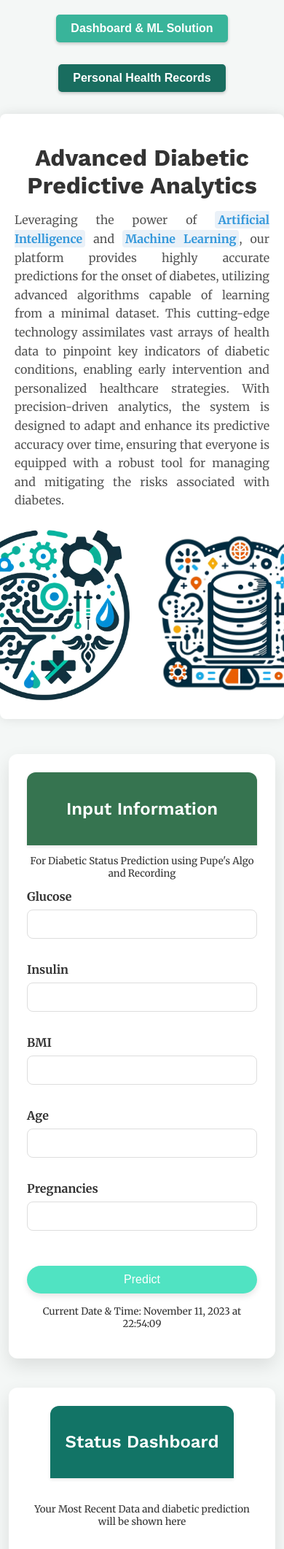
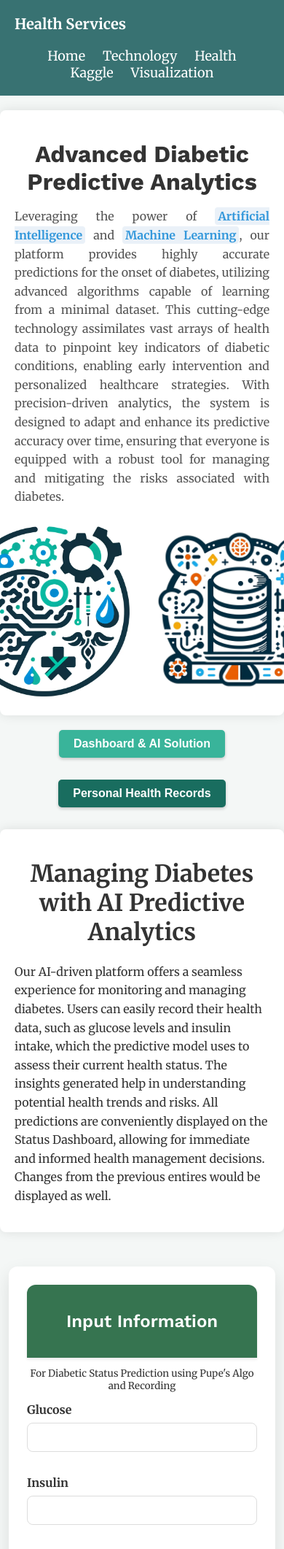
Before and after one commit to chanonchacharu/MSD-DiabeticPredWebsite, a Django app: page /add in a window 390 px wide; the page is wider, and only the part inside the window is pictured. Shown: the top 2122 px of that part at 73% size. Run offline with Django 4.2, Linux system fonts and the light colour scheme.

Commit message:
Update website navigation

```diff
--- a/hello_world/core/views.py
+++ b/hello_world/core/views.py
@@ -2,3 +2,7 @@ from django.shortcuts import render
 
 def homepage(request):
     return render(request, "components/homepage.html")
+
+
+def test(request):
+    return render(request, "components/header.html")
--- /dev/null
+++ b/hello_world/templates/components/footer.html
@@ -0,0 +1,47 @@
+<style>
+    .footer {
+        background-color: #387272;
+        color: white;
+        padding: 20px;
+        text-align: center;
+    }
+
+    .social-media {
+        margin: 10px 0;
+    }
+
+    .social-icon img {
+        width: 24px; /* Or your preferred size */
+        height: auto;
+        margin: 0 10px;
+        vertical-align: middle;
+    }
+
+    .social-icon {
+        display: inline;
+    }
+
+    .contact-info, .social-media, .copyright {
+        margin-bottom: 10px;
+    }
+
+    /* Add hover effects for social media icons */
+    .social-icon:hover img {
+        opacity: 0.7;
+    }
+</style>
+
+<div class="footer">
+    <div class="contact-info">
+        <p>Contact us: DES343@siit.tu.ac.th</p>
+    </div>
+    {% load static %}
+    <div class="social-media">
+        <!-- <a href="" target="_blank" class="social-icon">
+            <img src="{% static '2021_Facebook_icon.svg.png' %}" alt="Facebook" />
+        </a> -->
+    </div>
+    <div class="copyright">
+        <p>&copy; 2023 Health Services Website</p>
+    </div>
+</div>
--- /dev/null
+++ b/hello_world/templates/components/header.html
@@ -0,0 +1,82 @@
+<link href="https://fonts.googleapis.com/css2?family=Work+Sans:wght@400;600;700&family=Merriweather:wght@400;700&display=swap" rel="stylesheet">
+<style>
+        body {
+            font-family: 'Merriweather', serif;
+            color: #333;
+            background-color: #f0f0f0;
+            margin: 0;
+            padding: 0;
+        }
+        h1, h2, h3, h4, h5, h6 {
+            font-family: 'Work Sans', sans-serif;
+        }
+        h1 {
+            font-weight: 700;
+        }
+        p {
+            font-weight: 400;
+        }
+        .header, .footer {
+            background-color: #387272;
+            color: white;
+            padding: 20px;
+            text-align: center;
+        }
+        .header {
+            display: flex;
+            justify-content: space-between;
+            align-items: center;
+        }
+        .header nav a, .footer a {
+            color: white;
+            text-decoration: none;
+            margin: 0 10px;
+            transition: color 0.3s ease-in-out;
+        }
+        .header .logo, .footer {
+            font-weight: bold;
+        }
+
+        .header .logo {
+            font-size: 20px; /* Or any size you prefer */
+            font-weight: bold;
+            margin-bottom: 10px; /* Or any size you prefer */
+        }
+
+        nav a {
+            color: white; /* Or any color you prefer */
+            text-decoration: none; /* Removes the underline */
+            margin: 0 15px; /* Or any spacing you prefer */
+            font-size: 18px; /* Or any size you prefer */
+            transition: color 0.3s ease, text-decoration 0.3s ease; /* Smooth transition for hover effect */
+        }
+
+        nav a:hover, nav a:focus {
+            color: #4cafaa;
+            text-decoration: none;
+        }
+
+        @media (max-width: 768px) {
+            .header {
+                flex-direction: column;
+                align-items: flex-start;
+            }
+            .header nav {
+                margin-top: 10px;
+            }
+            .header .logo {
+                margin-bottom: 10px;
+            }
+        }
+</style>
+
+<div class="header">
+    <div class="logo">Health Services</div>
+    <nav>
+        <a href="{% url 'homepage' %}">Home</a>
+        <a href="{% url 'dashboard_prediction' %}">Technology</a>
+        <a href="{% url 'personal_health_list' %}">Health</a>
+        <a href="{% url 'kaggle_data' %}">Kaggle</a>
+        <a href="{% url 'scatter-plot' %}">Visualization</a>
+    </nav>
+</div>
--- a/hello_world/templates/data_sci/personal_dashboard_v2.html
+++ b/hello_world/templates/data_sci/personal_dashboard_v2.html
@@ -1,3 +1,5 @@
+{% include 'components/header.html' %}
+
 <!DOCTYPE html>
 <html lang="en">
 <head>
@@ -264,7 +266,6 @@
   </style>
 </head>
 <body>
-  {% include 'decorators/dashboard_personal_health_list_nav.html' %}
   <div class="health-records-overview">
     <h1>Advanced Diabetic Predictive Analytics</h1>
     <p>
@@ -287,6 +288,43 @@
       <img class="centered-logo" src="{% static 'database_image.png' %}" alt="AI and ML Diabetes Prediction Logo">
     </div>
   </div>
+  {% include 'decorators/dashboard_personal_health_list_nav.html' %}
+
+  <style>
+    .dataset-overview {
+        text-align: center;
+        max-width: 800px;
+        margin: 20px auto;
+        padding: 20px;
+        background: #fff;
+        border-radius: 8px;
+        box-shadow: 0px 0px 15px rgba(0, 0, 0, 0.1);
+    }
+    .dataset-overview h1 {
+        font-family: 'Merriweather', serif;
+    }
+
+    .dataset-overview p {
+        text-align: left;
+        line-height: 1.6;
+    }
+  </style>
+  <div class="dataset-overview">
+    <h1>Managing Diabetes with AI Predictive Analytics</h1>
+    <p>
+        Our AI-driven platform offers a seamless experience for
+        monitoring and managing diabetes. Users can easily record
+        their health data, such as glucose levels and insulin
+        intake, which the predictive model uses to assess their
+        current health status. The insights generated help in
+        understanding potential health trends and risks.
+        All predictions are conveniently displayed on the Status
+        Dashboard, allowing for immediate and informed health
+        management decisions. Changes from the previous entires would
+        be displayed as well.
+    </p>
+  </div>
+
   <div class="main-container">
     <div class="form-container">
         <div class="form-header">
@@ -395,8 +433,50 @@
           </div>
         </div>
       </div>
+    </div>
+
+    <div class="learn-more-container">
+      <h2>Learn More About Our AI Solutions</h2>
+      <p>Discover the innovative technology behind our advanced AI models and how they can benefit you.</p>
+      <a href="" class="learn-more-btn">Explore AI Technology</a>
+    </div>
+
+  </div>
 
 </body>
+
+<style>
+  .learn-more-container {
+    background: #fff;
+    padding: 20px;
+    border-radius: 8px;
+    box-shadow: 0 4px 8px rgba(0, 0, 0, 0.1);
+    text-align: center;
+    margin: 20px auto;
+    max-width: 500px;
+  }
+  .learn-more-container h2 {
+    color: #127466;
+    margin-bottom: 16px;
+  }
+  .learn-more-container p {
+    color: #333;
+    margin-bottom: 24px;
+  }
+  .learn-more-btn {
+    display: inline-block;
+    padding: 10px 20px;
+    background-color: #50E3C2;
+    color: #fff;
+    border-radius: 20px;
+    text-decoration: none;
+    font-weight: bold;
+    transition: background-color 0.3s;
+  }
+  .learn-more-btn:hover {
+    background-color: #34c29e;
+  }
+</style>
 
 <script>
   function updateDateTime() {
@@ -419,3 +499,6 @@
 </script>
 
 </html>
+
+
+{% include 'components/footer.html' %}
--- a/hello_world/templates/data_sci/personal_health_data.html
+++ b/hello_world/templates/data_sci/personal_health_data.html
@@ -141,6 +141,7 @@
         color: #555;
     }
 </style>
+{% include 'components/header.html' %}
 
 {% include 'decorators/dashboard_personal_health_list_nav.html' %}
 <div class="content">
@@ -187,3 +188,5 @@
         </table>
     </div>
 </div>
+
+{% include 'components/footer.html' %}
--- a/hello_world/templates/data_sci/visualization.html
+++ b/hello_world/templates/data_sci/visualization.html
@@ -190,6 +190,7 @@
             }
         }
     </style>
+    {% include 'components/header.html' %}
     {% include 'decorators/global_diabetic_overview.html' %}
     {% include 'decorators/dataset_plot_nav.html' %}
     <div class="content">
@@ -530,3 +531,5 @@
 
 </body>
 </html>
+
+{% include 'components/footer.html' %}
--- a/hello_world/templates/decorators/dashboard_personal_health_list_nav.html
+++ b/hello_world/templates/decorators/dashboard_personal_health_list_nav.html
@@ -50,7 +50,7 @@
 <div>
     <div class="buttons-container">
         <form action="{% url 'dashboard_prediction' %}" method="get" class="data-form">
-            <button type="submit" class="button visualize-button">Dashboard & ML Solution</button>
+            <button type="submit" class="button visualize-button">Dashboard & AI Solution</button>
         </form>
 
         <form action="{% url 'personal_health_list' %}" method="get" class="plot-form">
--- a/hello_world/templates/decorators/global_diabetic_overview.html
+++ b/hello_world/templates/decorators/global_diabetic_overview.html
@@ -8,6 +8,9 @@
         border-radius: 8px;
         box-shadow: 0px 0px 15px rgba(0, 0, 0, 0.1);
     }
+    .dataset-overview h1 {
+        font-family: 'Merriweather', serif;
+    }
 
     .dataset-overview p {
         text-align: left;
@@ -15,6 +18,7 @@
     }
 
     .statistics-container {
+        font-family: 'Work Sans', sans-serif;
         display: flex;
         justify-content: center;
         gap: 30px;
--- a/hello_world/urls.py
+++ b/hello_world/urls.py
@@ -8,6 +8,7 @@ from data_sci import views as data_sci_views
 
 urlpatterns = [
     path("", core_views.homepage),
+    path("home", core_views.homepage, name ='homepage'),
     path("admin/", admin.site.urls),
     path("__reload__/", include("django_browser_reload.urls")),
     path("load_diabetic_data", data_sci_views.import_diabetic_data_csv), # Call this API once to avoid duplicate data
@@ -26,4 +27,5 @@ urlpatterns = [
     path('api/register/', data_sci_views.api_register),
     path("api/login/", data_sci_views.api_login),
     path("account", data_sci_views.account_page, name='account'),
+    path('test', core_views.test),
 ]
```
Also changed, not shown: hello_world/templates/components/homepage.html (+16 -16 lines), hello_world/templates/data_sci/pima_indian_data.html (+11 -1 lines), hello_world/static/2021_Facebook_icon.svg.png (added). Lines whose indentation alone changed are shown as unchanged.
